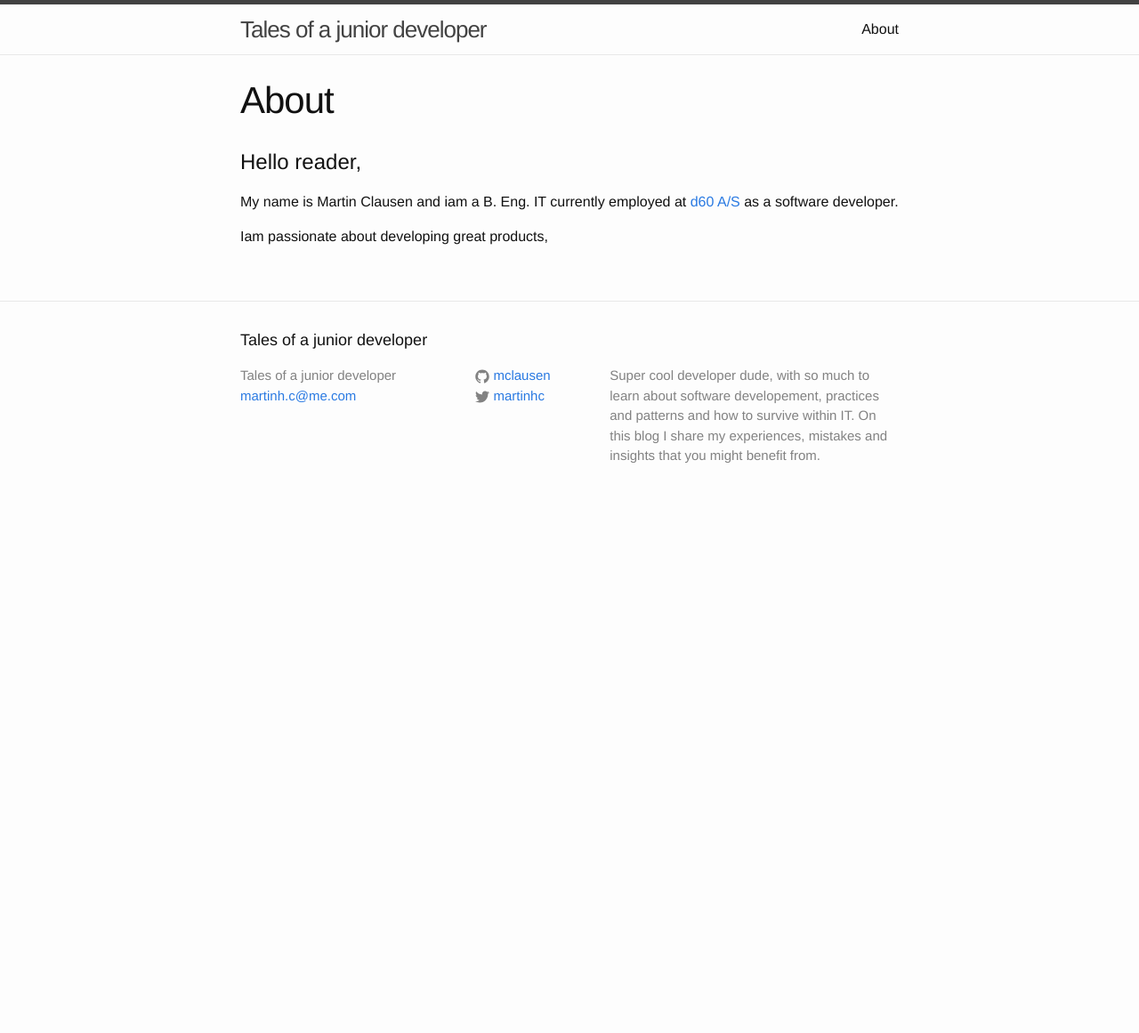
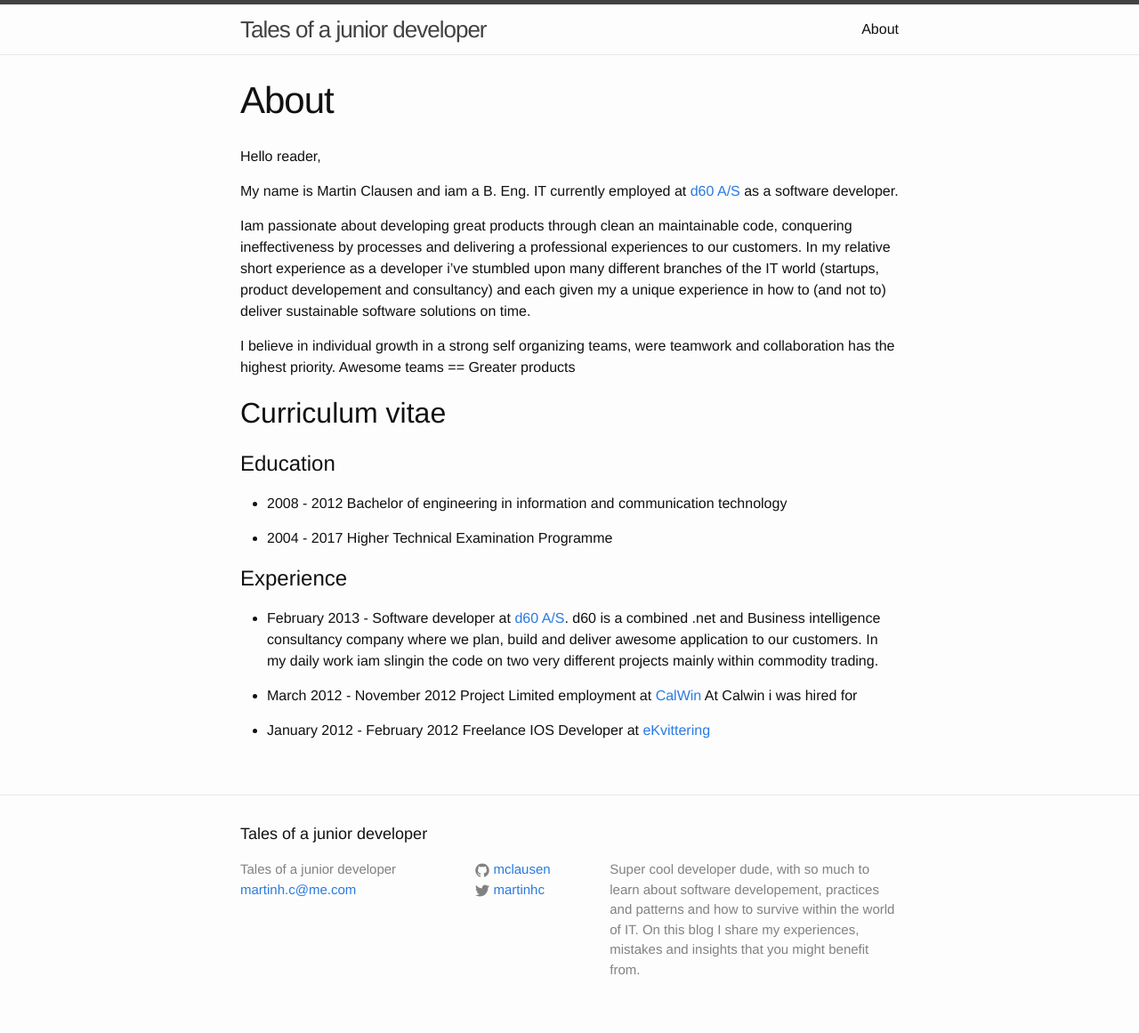
Before and after one commit to mclausen/mclausen.github.oldblog, a Jekyll site: the page built from about.md, in a window 1280 px wide. Shown: the whole page at 89% size. Built offline with Jekyll 4.4.1, drawn with Linux system fonts in a browser that asks for light colours; before the commit the page ends 900 px from its top, so only the background shows below that.

Commit message:
Updated about page

```diff
--- a/_config.yml
+++ b/_config.yml
@@ -3,7 +3,7 @@ title: Tales of a junior developer
 email: martinh.c@me.com
 description: > # this means to ignore newlines until "baseurl:"
  Super cool developer dude, with so much to learn about software developement,
- practices and patterns and how to survive within IT. On this blog I share my experiences,
+ practices and patterns and how to survive within the world of IT. On this blog I share my experiences,
  mistakes and insights that you might benefit from.
 baseurl: "" # the subpath of your site, e.g. /blog/
 url: "http://mclausen.github.io" # the base hostname & protocol for your site
--- a/about.md
+++ b/about.md
@@ -4,8 +4,30 @@ title: About
 permalink: /about/
 ---
 
-#Hello reader,
+Hello reader,
 
 My name is Martin Clausen and iam a B. Eng. IT currently employed at [d60 A/S](http://www.d60.dk) as a software developer.
 
-Iam passionate about developing great products,
+Iam passionate about developing great products through clean an maintainable code,
+conquering ineffectiveness by processes and delivering a professional experiences to our customers.
+In my relative short experience as a developer i've stumbled upon many different branches of the IT world (startups, product developement and consultancy) and each given my a unique experience in how to (and not to) deliver sustainable software solutions on time.
+
+I believe in individual growth in a strong self organizing teams, were teamwork and collaboration has the highest priority. Awesome teams == Greater products
+
+## Curriculum vitae
+
+# Education
+
+* 2008 - 2012 Bachelor of engineering in information and communication technology
+
+* 2004 - 2017 Higher Technical Examination Programme
+
+# Experience
+
+* February 2013 - Software developer at [d60 A/S](http://www.d60.dk).
+d60 is a combined .net and Business intelligence consultancy company where we plan, build and deliver awesome application to our customers. In my daily work iam slingin the code on two very different projects mainly within commodity trading.
+
+* March 2012 - November 2012 Project Limited employment at [CalWin](http://www.calwin.dk)
+At Calwin i was hired for
+
+* January 2012 - February 2012 Freelance IOS Developer at [eKvittering](https://www.ekvittering.dk)
```
